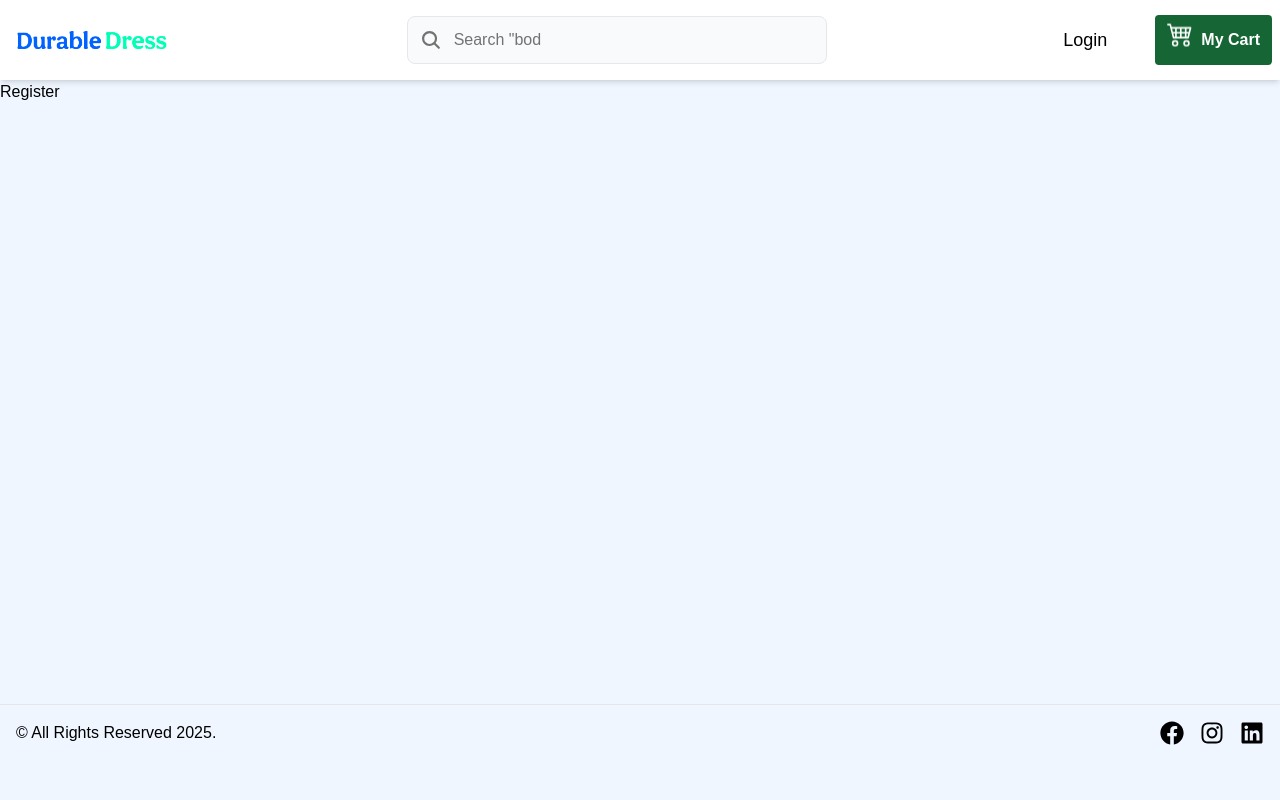
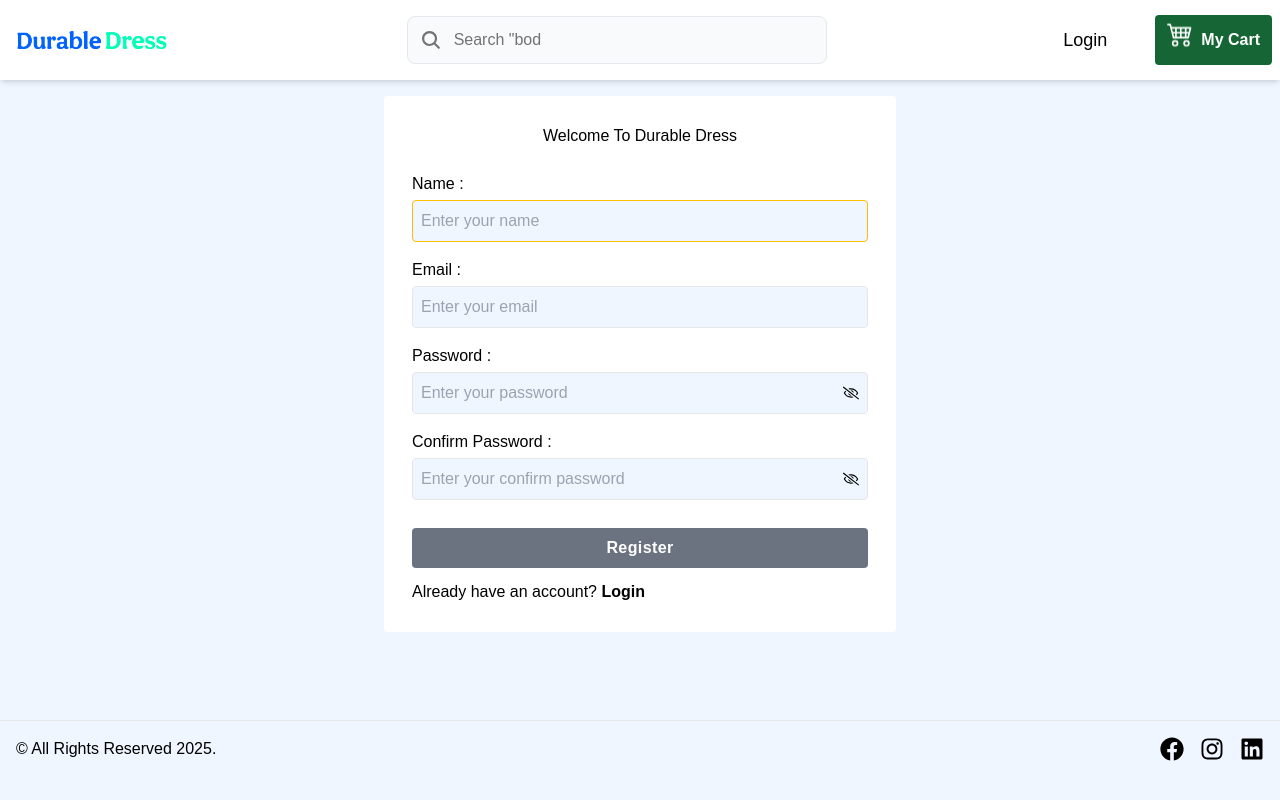
Before and after one commit to ssblucky7/e-shop, a React (Vite) app in the folder client/: page /register in a window 1280 px wide. Built offline with nearby package versions, Linux system fonts and the light colour scheme.

Commit message:
register and api done

```diff
--- a/client/package.json
+++ b/client/package.json
@@ -10,8 +10,10 @@
     "preview": "vite preview"
   },
   "dependencies": {
+    "axios": "^1.7.9",
     "react": "^18.3.1",
     "react-dom": "^18.3.1",
+    "react-hot-toast": "^2.5.1",
     "react-icons": "^5.4.0",
     "react-router-dom": "^7.0.2",
     "react-type-animation": "^3.2.0"
--- a/client/src/App.jsx
+++ b/client/src/App.jsx
@@ -2,6 +2,8 @@ import{ Outlet} from 'react-router-dom'
 import './App.css'
 import Header from './components/Header'
 import Footer from './components/Footer'
+import toast, { Toaster } from'react-hot-toast';
+
 function App() {
 
 
@@ -12,6 +14,7 @@ function App() {
     <Outlet/>
   </main>
   <Footer/>
+  <Toaster/>
 </>
   )
 }
--- /dev/null
+++ b/client/src/common/SummaryApi.js
@@ -0,0 +1,10 @@
+export const baseURL = 'http://localhost:8080'
+
+const SummaryApi = {
+    register : {
+        url : '/api/user/register',
+        method : 'post'
+    }
+}
+
+export default SummaryApi
--- a/client/src/pages/Register.jsx
+++ b/client/src/pages/Register.jsx
@@ -1,11 +1,158 @@
-import React from 'react'
+import React, { useState } from 'react'
+import { FaRegEyeSlash } from "react-icons/fa";
+import { FaRegEye } from "react-icons/fa6";
+import toast from 'react-hot-toast';
+import Axios from '../utils/Axios';
+import SummaryApi from '../common/SummaryApi';
+import AxiosToastError from '../utils/AxiosToastError';
+import { useNavigate, Link } from'react-router-dom';
+const Register = () => {
+    const [data, setData] = React.useState({
+        name : "",
+        email : "",
+        password : "",
+        confirmPassword : ""
+    })
 
-const Register = () => {
-  return (
-    <div>
-      Register
-    </div>
-  )
+    const [showPassword, setShowPassword] = useState(false)
+    const [showConfirmPassword, setShowConfirmPassword] = useState(false)
+    const navigate = useNavigate()
+
+    const handleChange = (e) => {
+        const {name, value} = e.target
+        setData((prev) => ({
+            ...prev,
+            [name]: value
+        }));
+    }
+
+    const validedValue = Object.values(data).every(el => el)
+
+    const handleSubmit = async(e) => {
+        e.preventDefault();
+
+        if (data.password !== data.confirmPassword) {
+            toast.error("Password must be the same");
+            return;
+        }
+
+     try {
+        const response =  await Axios({
+            ...SummaryApi.register,
+            data : data
+          })
+
+          if(response.data.error){
+            toast.error(response.data.message);
+          }
+
+          if(response.data.success){
+            toast.success(response.data.message)
+            setData({
+                name : "",
+                email : "",
+                password : "",
+                confirmPassword : ""
+            })
+            navigate("/login")
+          }
+
+
+     } catch (error) {
+        AxiosToastError(error)
+
+     }
+
+
+
+
+    }
+
+    return (
+        <section className='w-full container mx-auto px-2'>
+            <div className='bg-white my-4 w-full max-w-lg mx-auto rounded p-7'>
+            <p className="text-center">Welcome To Durable Dress</p>
+
+
+                <form className='grid gap-4 mt-6' onSubmit={handleSubmit}>
+                    <div className='grid gap-1'>
+                        <label htmlFor='name'>Name :</label>
+                        <input
+                            type='text'
+                            id='name'
+                            autoFocus
+                            className='bg-blue-50 p-2 border rounded outline-none focus:border-primary-200'
+                            name='name'
+                            value={data.name}
+                            onChange={handleChange}
+                            placeholder='Enter your name'
+                        />
+                    </div>
+
+                    <div className='grid gap-1'>
+                        <label htmlFor='email'>Email :</label>
+                        <input
+                            type='email'
+                            id='email'
+                            className='bg-blue-50 p-2 border rounded outline-none focus:border-primary-200'
+                            name='email'
+                            value={data.email}
+                            onChange={handleChange}
+                            placeholder='Enter your email'
+                        />
+                    </div>
+
+                    <div className='grid gap-1'>
+                        <label htmlFor='password'>Password :</label>
+                        <div className='bg-blue-50 p-2 border rounded flex items-center focus-within:border-primary-200'>
+                            <input
+                                type={showPassword ? "text" : "password"}
+                                id='password'
+                                className='w-full outline-none bg-transparent'
+                                name='password'
+                                value={data.password}
+                                onChange={handleChange}
+                                placeholder='Enter your password'
+                            />
+                            <div onClick={() => setShowPassword(prev => !prev)} className='cursor-pointer'>
+                                {showPassword ? <FaRegEye /> : <FaRegEyeSlash />}
+                            </div>
+                        </div>
+                    </div>
+
+                    <div className='grid gap-1'>
+                        <label htmlFor='confirmPassword'>Confirm Password :</label>
+                        <div className='bg-blue-50 p-2 border rounded flex items-center focus-within:border-primary-200'>
+                            <input
+                                type={showConfirmPassword ? "text" : "password"}
+                                id='confirmPassword'
+                                className='w-full outline-none bg-transparent'
+                                name='confirmPassword'
+                                value={data.confirmPassword}
+                                onChange={handleChange}
+                                placeholder='Enter your confirm password'
+                            />
+                            <div onClick={() => setShowConfirmPassword(prev => !prev)} className='cursor-pointer'>
+                                {showConfirmPassword ? <FaRegEye /> : <FaRegEyeSlash />}
+                            </div>
+                        </div>
+                    </div>
+
+                    <button
+                        disabled={!validedValue}
+                        className={`${validedValue ? "bg-green-800 hover:bg-green-700" : "bg-gray-500"} text-white py-2 rounded font-semibold my-3 tracking-wide`}
+                    >
+                        Register
+                    </button>
+                </form>
+
+                <p>
+                    Already have an account? <Link to={"/login"}
+                    className='font-semibold text-green-7 hover:text-green-800'>Login</Link>
+                </p>
+            </div>
+        </section>
+    )
 }
 
-export default Register
+export default Register;
--- /dev/null
+++ b/client/src/utils/Axios.js
@@ -0,0 +1,10 @@
+import axios from "axios";
+import { baseURL } from "../common/SummaryApi";
+
+const Axios = axios.create({
+    baseURL: baseURL,
+    withCredentials : true
+
+})
+
+export default Axios
--- /dev/null
+++ b/client/src/utils/AxiosToastError.js
@@ -0,0 +1,8 @@
+import toast from "react-hot-toast"
+const AxiosToastError = (error)=>{
+    toast.error(
+        error?.response?.data?.message
+    )
+}
+
+export default AxiosToastError
```
Also changed, not shown: 2 other files (tests, documents, lock files or other folders).
